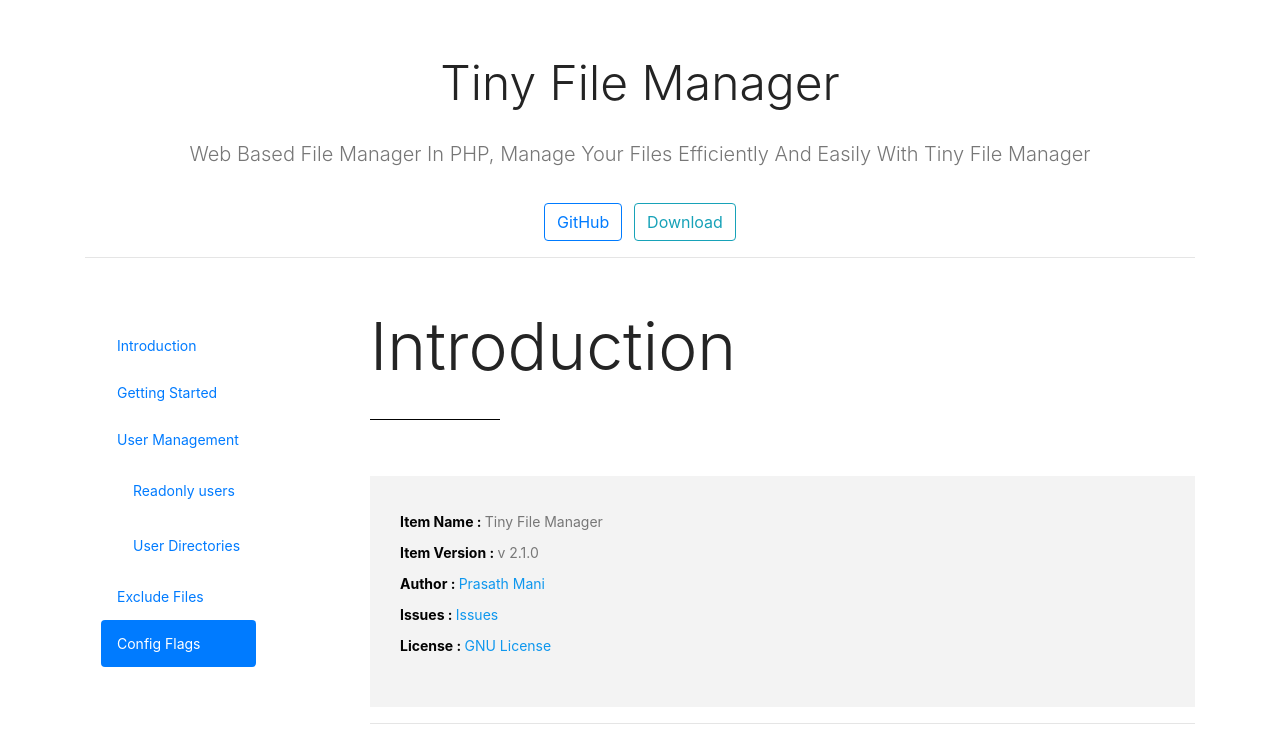
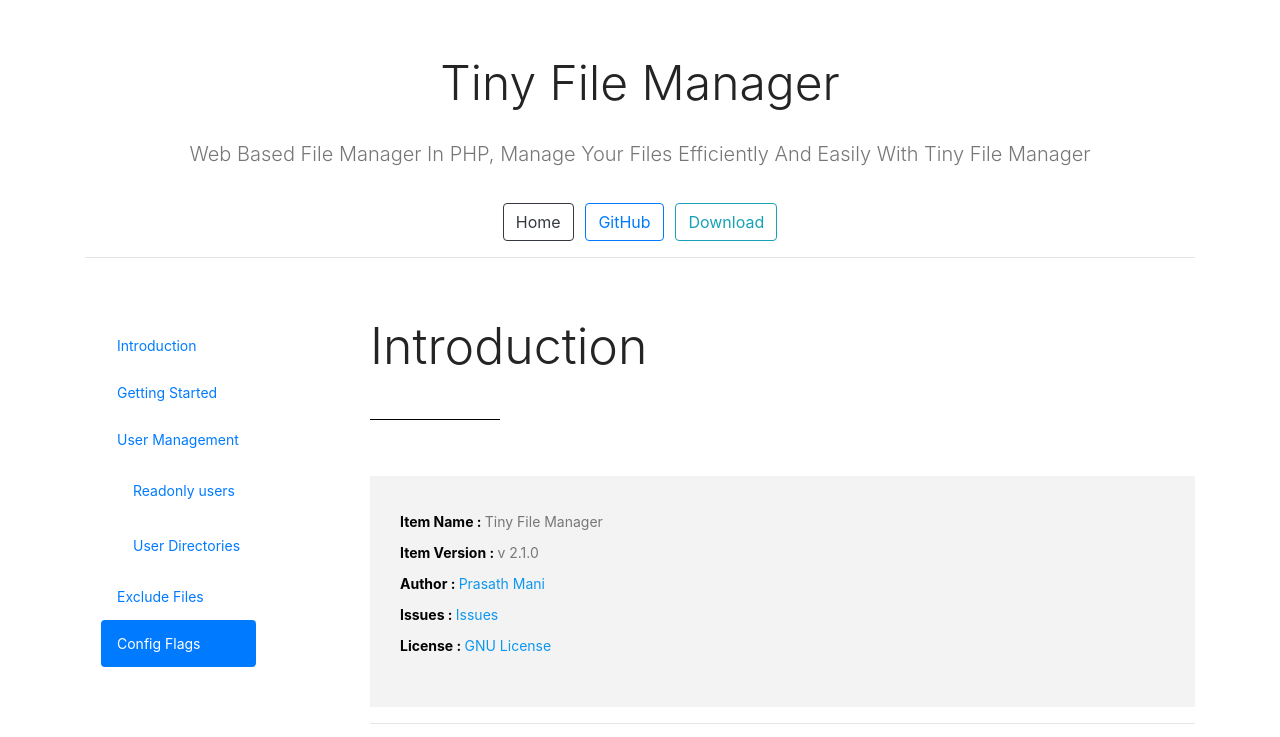
Before and after one commit to tinyfilemanager/tinyfilemanager.github.io, a website: page docs/index.html in a window 1280 px wide. Shown: the top 737 px of the page. Drawn offline with nearby package versions, Linux system fonts and the light colour scheme.

Commit message:
added home menu and CROS fix

```diff
--- a/docs/css/style.css
+++ b/docs/css/style.css
@@ -11,7 +11,7 @@
     IMPORT
 ------------------------------------------------------- */
 
-@import url(http://fonts.googleapis.com/css?family=Lato:400,100,100italic,300,300italic,400italic,700,700italic,900,900italic);
+@import url(https://fonts.googleapis.com/css?family=Lato:400,100,100italic,300,300italic,400italic,700,700italic,900,900italic);
 /* ----------------------------------------------------
     SKELETON
 ------------------------------------------------------- */
@@ -211,7 +211,7 @@
 }
 
 .dark-text {
-    font-size: 4.125rem;
+    font-size: 3.125rem;
     line-height: 4.063rem;
     font-weight: 300;
 }
--- a/docs/index.html
+++ b/docs/index.html
@@ -26,6 +26,7 @@
                         <div class="big-title text-center">
                             <h1>Tiny File Manager</h1>
                             <p class="lead">Web based File Manager in PHP, Manage your files efficiently and easily with Tiny File Manager</p>
+                            <a href="https://tinyfilemanager.github.io" class="btn btn-outline-dark">Home</a> &nbsp;
                             <a href="https://github.com/prasathmani/tinyfilemanager" target="_blank" class="btn btn-outline-primary">GitHub</a> &nbsp;
                             <a href="https://github.com/prasathmani/tinyfilemanager/archive/master.zip" target="_blank" class="btn btn-outline-info">Download</a>
                         </div>
```
